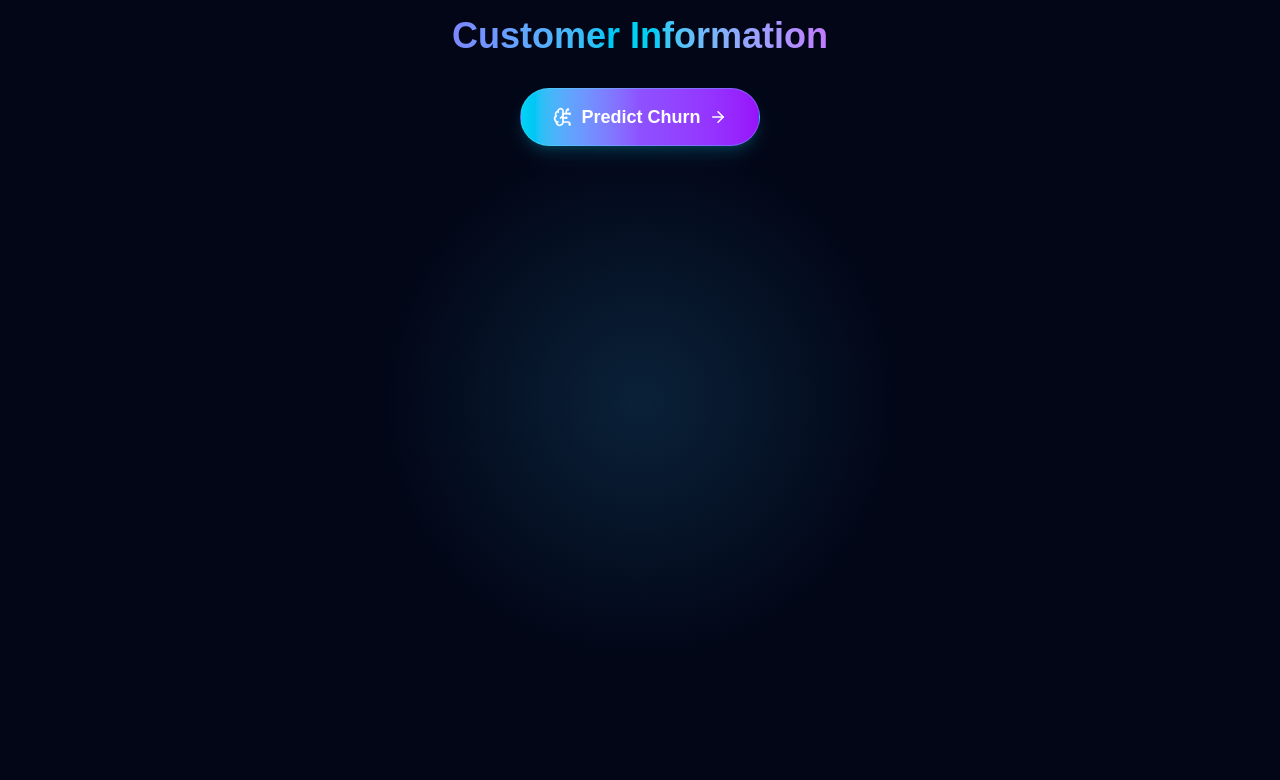
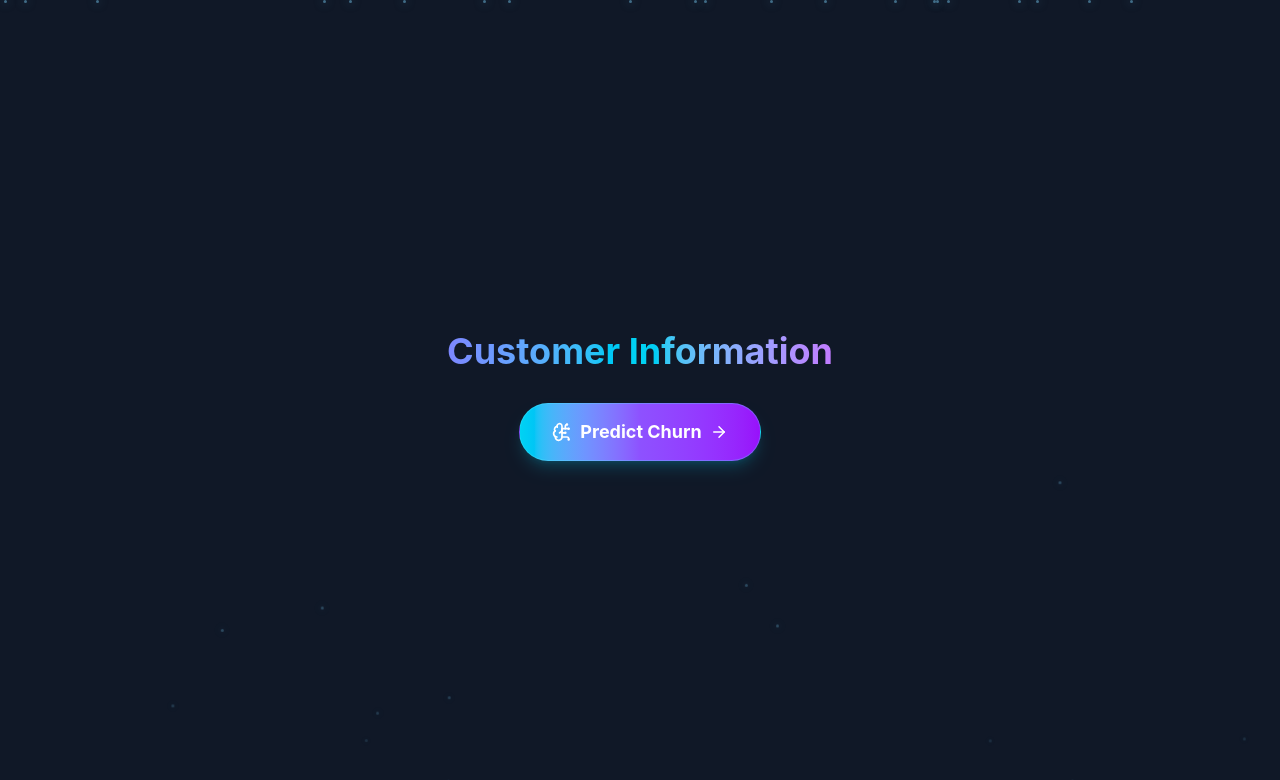
Before and after one commit to Emy-gold/customer-churn-prediction-model, a React (Vite) app in the folder frontend/: page / in a window 1280 px wide. Shown: the top 780 px of the page. Built offline with nearby package versions, Linux system fonts and the light colour scheme; no server answers.

Commit message:
add the animation to background

```diff
--- a/frontend/src/App.css
+++ b/frontend/src/App.css
@@ -9,15 +9,53 @@
     animation: spin-slow 4s linear infinite;
 }
 
+.particles {
+  position: fixed;
+  inset: 0;
+  overflow: hidden;
+  pointer-events: none;
+  z-index: 0;
+}
+
+.particle {
+  position: absolute;
+  width: 3px;
+  height: 3px;
+  background: rgba(125, 211, 252, 0.45);
+  border-radius: 50%;
+  box-shadow: 0 0 10px rgba(125, 211, 252, 0.5);
+  animation: floatParticle linear infinite;
+}
+
+@keyframes floatParticle {
+  0% {
+    transform: translateY(100vh) translateX(0);
+    opacity: 0;
+  }
+
+  15% {
+    opacity: 0.6;
+  }
+
+  85% {
+    opacity: 0.6;
+  }
+
+  100% {
+    transform: translateY(-10vh) translateX(40px);
+    opacity: 0;
+  }
+}
+
 #root {
-    width: 100%;
-    min-height: 100%;
-    margin: 0;
-    font-family: Arial, Helvetica, sans-serif;
+  min-height: 100%;
+  width: 100%;
+  margin: 0;
+  background-color: #101827;
 }
 
 body {
-  overflow-x: hidden;
+  min-width: 320px;
 }
 /* Dynamic background reacting to mouse*/
 .bg-mesh {
--- a/frontend/src/App.tsx
+++ b/frontend/src/App.tsx
@@ -6,10 +6,27 @@ import "./App.css";
 function App() {
   return (
     <BrowserRouter>
-      <Routes>
-        <Route path="/" element={<PredictionPage />} />
-        <Route path="/result" element={<ResultPage />} />
-      </Routes>
+      <div className="animated-bg min-h-screen w-full relative overflow-hidden">
+        <div className="particles">
+          {Array.from({ length: 35 }).map((_, i) => (
+            <span
+              key={i}
+              className="particle"
+              style={{
+                left: `${Math.random() * 100}%`,
+                animationDuration: `${10 + Math.random() * 15}s`,
+                animationDelay: `${Math.random() * 15}s`,
+              }}
+            />
+            ))}
+          </div>
+        <div className="relative z-10">
+          <Routes>
+            <Route path="/" element={<PredictionPage />} />
+            <Route path="/result" element={<ResultPage />} />
+          </Routes>
+        </div>
+      </div>
     </BrowserRouter>
   );
 }
--- a/frontend/src/features/prediction/components/Customer.tsx
+++ b/frontend/src/features/prediction/components/Customer.tsx
@@ -31,7 +31,7 @@ function CustomerForm({ onSubmit }: CustomerFormProps) {
         onSubmit(formData);
       }}
     >
-      <div className="flex flex-col justify-center items-center p-4">
+      <div className="min-h-screen w-full flex flex-col justify-center items-center p-4">
         <h1 className="text-3xl md:text-4xl lg:text-4xl font-bold bg-gradient-to-r from-indigo-400 via-cyan-400 to-purple-400 bg-clip-text text-transparent pb-6 relative">
           Customer Information
         </h1>
--- a/frontend/src/pages/PredictionPage.tsx
+++ b/frontend/src/pages/PredictionPage.tsx
@@ -3,16 +3,15 @@ import { useState } from "react";
 
 import CustomerForm from "../features/prediction/components/Customer";
 import { prediction } from "../features/prediction/services/predictionService";
-import PredictionResult from "../features/prediction/components/PredictionResult";
+
 import { useNavigate } from "react-router-dom";
 
 import type {
   CustomerData,
-  PredictionResponse,
+
 } from "../features/prediction/types/prediction";
 
 function PredictionPage() {
-  const [result, setResult] = useState<PredictionResponse | null>(null);
   const [loading, setLoading] = useState(false);
   const [error, setError] = useState<string | null>(null);
   const navigate = useNavigate();
@@ -21,7 +20,6 @@ function PredictionPage() {
     try {
       setLoading(true);
       setError(null);
-      setResult(null);
 
       const pred = await prediction(customerData);
 
@@ -37,7 +35,7 @@ function PredictionPage() {
   };
 
   return (
-    <div className="min-h-screen w-full bg-mesh">
+    <div className="min-h-screen w-full relative z-10">
       <CustomerForm onSubmit={handlePrediction} />
 
       {loading && (
@@ -52,9 +50,6 @@ function PredictionPage() {
         </p>
       )}
 
-      {result && (
-        <PredictionResult result={result} />
-      )}
     </div>
   );
 }
```
